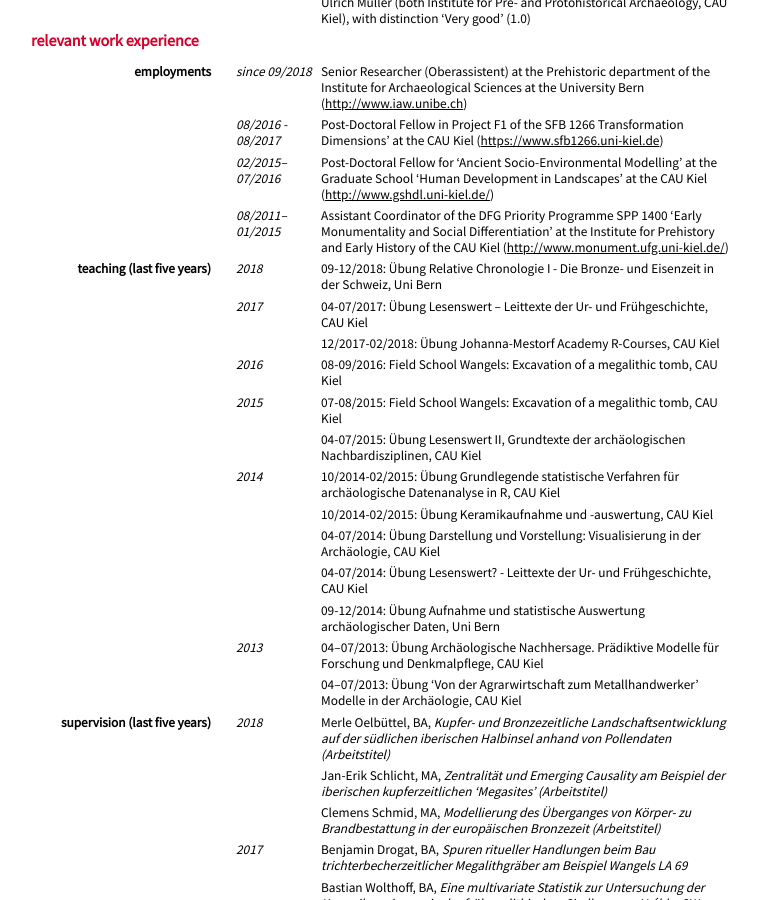
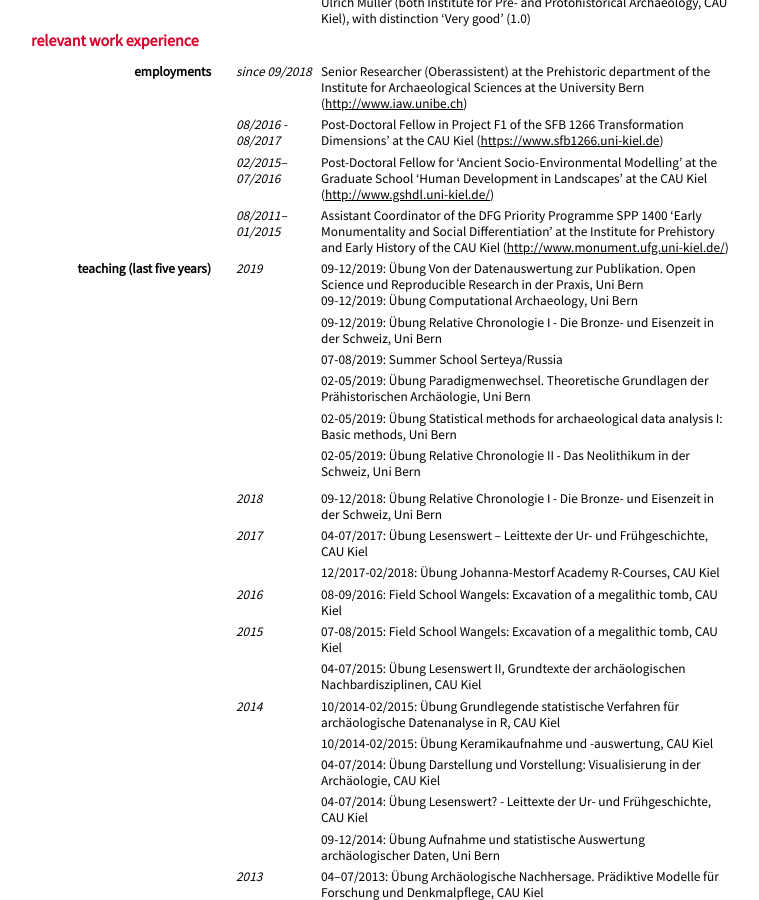
Before and after one commit to MartinHinz/cv, a Jekyll site: the page built from cv_english.md, in a window 1280 px wide and 900 px high, scrolled down 714 px. Shown: the whole window, without its empty margins (209-968 px from the left). Built offline with Jekyll 4.4.1, drawn with Linux system fonts in a browser that asks for light colours; nearby versions of some CDN libraries; our own code applies the rules of GitHub Pages for plain Markdown files.

Commit message:
Update cv_english.md
updated teaching

```diff
--- a/cv_english.md
+++ b/cv_english.md
@@ -92,6 +92,15 @@ since 09/2018
 : - Assistant Coordinator of the DFG Priority Programme SPP 1400 'Early Monumentality and Social Differentiation' at the Institute for Prehistory and Early History of the CAU Kiel ([http://www.monument.ufg.uni-kiel.de/](http://www.monument.ufg.uni-kiel.de/))
 
 ### teaching (last five years)
+
+2019
+:  - 09-12/2019: Übung Von der Datenauswertung zur Publikation. Open Science und Reproducible Research in der Praxis, Uni Bern
+  - 09-12/2019: Übung Computational Archaeology, Uni Bern
+  - 09-12/2019: Übung Relative Chronologie I - Die Bronze- und Eisenzeit in der Schweiz, Uni Bern
+  - 07-08/2019: Summer School Serteya/Russia
+  - 02-05/2019: Übung Paradigmenwechsel. Theoretische Grundlagen der Prähistorischen Archäologie, Uni Bern
+  - 02-05/2019: Übung Statistical methods for archaeological data analysis I: Basic methods, Uni Bern
+  - 02-05/2019: Übung Relative Chronologie II - Das Neolithikum in der Schweiz, Uni Bern
 
 2018
 : - 09-12/2018: Übung Relative Chronologie I - Die Bronze- und Eisenzeit in der Schweiz, Uni Bern
```
